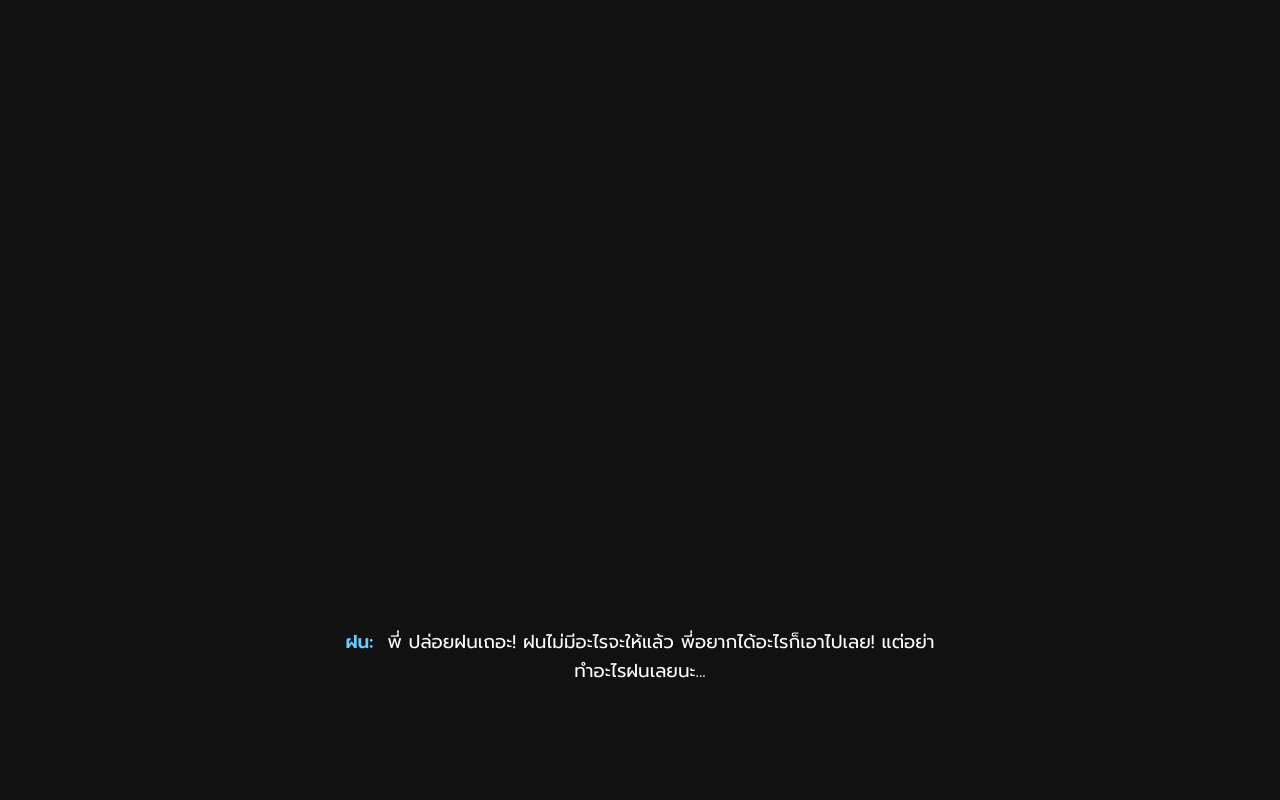
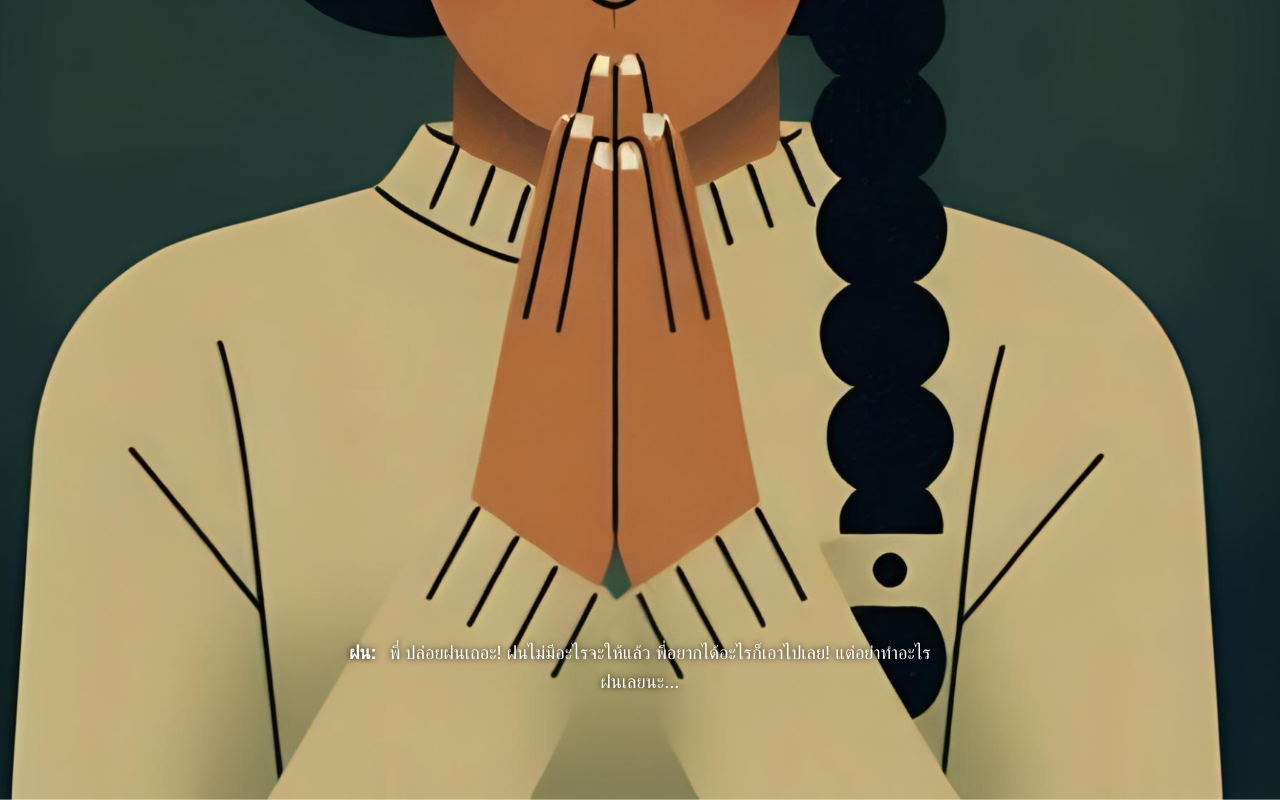
Before and after one commit to atiporn555/Project-Interactive, a plain HTML site: page Night4-choice-key-after-start1.html in a window 1280 px wide. Drawn offline with Linux system fonts and the light colour scheme.

Commit message:
เหลือแก้ข้อความให้อยู่ตรงกลางของการใช้น้ำหอม

```diff
--- /dev/null
+++ b/Night4-choice-key-after-start1.css
@@ -0,0 +1,76 @@
+* {
+  margin: 0;
+  padding: 0;
+  box-sizing: border-box;
+  font-family: 'Prompt', sans-serif;
+}
+
+body {
+  margin: 0;
+  padding: 40px 20px;
+  display: flex;
+  justify-content: center;
+  align-items: flex-end;
+  height: 100vh;
+  color: white;
+  user-select: none;
+  cursor: pointer;
+  text-shadow: 0 0 6px black;
+  overflow: hidden;
+}
+
+#bg-container {
+  position: fixed;
+  top: 0; left: 0;
+  width: 100%;
+  height: 100%;
+  z-index: -1;
+  overflow: hidden;
+}
+
+.bg-image {
+  position: absolute;
+  top: 0; left: 0;
+  width: 100%;
+  height: 100%;
+  background-size: cover;
+  background-position: center;
+  background-repeat: no-repeat;
+  transition: opacity 0.8s ease-in-out;
+  opacity: 0;
+}
+
+.bg-image.show { opacity: 1; }
+
+.scene-container {
+  width: 100%;
+  max-width: 600px;
+  text-align: center;
+  font-size: 1.15rem;
+  line-height: 1.6;
+  white-space: pre-line;
+  min-height: 180px;
+}
+
+#caption-text {
+  opacity: 0;
+  transition: opacity 0.5s ease-in-out, transform 0.5s ease-in-out;
+  transform: translateY(10px); /* เลื่อนขึ้นพร้อม fade */
+  min-height: 100px;
+}
+
+#caption-text.show {
+  opacity: 1;
+  transform: translateY(0);
+}
+
+.caption-line { margin: 1em 0; }
+.narration { font-style: italic; color: #ccc; }
+.speaker { font-weight: 600; margin-right: 0.4em; }
+.fon { color: white; }
+.time { color: white; }
+.teen { color: white; }
+
+@media screen and (max-width: 640px) {
+  .scene-container { max-width: 95%; }
+}
--- a/Night4-choice-key-after-start1.html
+++ b/Night4-choice-key-after-start1.html
@@ -1,72 +1,52 @@
 <!DOCTYPE html>
 <html lang="th">
 <head>
-  <meta charset="UTF-8" />
+  <meta charset="UTF-8">
   <title>เรื่องเล่าฝน</title>
-  <link href="https://fonts.googleapis.com/css2?family=Prompt:wght@400;600&display=swap" rel="stylesheet" />
-  <style>
-    body {
-      background: #111;
-      color: white;
-      font-family: 'Prompt', sans-serif;
-      margin: 0;
-      padding: 40px 20px;
-      display: flex;
-      justify-content: center;
-      align-items: flex-end;
-      height: 100vh;
-      box-sizing: border-box;
-      user-select: none;
-      cursor: pointer;
-    }
+  <link href="https://fonts.googleapis.com/css2?family=Kanit&display=swap" rel="stylesheet">
+  <link rel="stylesheet" href="Night4-choice-key-after-start1.css">
+</head>
+<body>
 
-    .scene-container {
-      width: 100%;
-      max-width: 600px;
-      text-align: center;
-      font-size: 1.15rem;
-      line-height: 1.6;
-      white-space: pre-line;
-      min-height: 180px;
-    }
+  <!-- Background overlay -->
+  <div id="bg-container">
+    <div class="bg-image show" style="background-image:url('images/hand.png');"></div>
+  </div>
 
-    .caption-line {
-      margin: 1em 0;
-    }
-
-    .narration {
-      font-style: italic;
-      color: #ccc;
-    }
-
-    .speaker {
-      font-weight: 600;
-      margin-right: 0.4em;
-    }
-
-    .fon { color: #66ccff; }   /* สีฟ้าสำหรับฝน */
-    .time { color: #ff6666; }  /* สีแดงสำหรับไทม์ */
-    .teen { color: #90ee90; }  /* สีเขียวอ่อนสำหรับบิ๊ก */
-
-    @keyframes fadeIn {
-      from { opacity: 0; transform: translateY(10px); }
-      to { opacity: 1; transform: translateY(0); }
-    }
-
-    .fade-in {
-      animation: fadeIn 0.6s ease-out both;
-    }
-  </style>
-</head>
-<body onclick="nextLine()">
   <div class="scene-container">
     <div id="caption-text"></div>
   </div>
 
   <script>
+    const captionEl = document.getElementById('caption-text');
+    const bgContainer = document.getElementById('bg-container');
+
+    // Timeline ของ background
+    const bgTimeline = [
+      {time: 5000, img:'images/car-forest.png'},
+      {time: 10000, img:'images/big-help.png'},
+      {time: 15000, img:'images/Time-catch-Fon.png'},
+      {time: 23000, img:'images/time-run.png'},
+      {time: 30000, img:'images/big-hug-fon.png'},
+      {time: 35000, img:'images/police-station.png'}
+    ];
+
+    function changeBackgroundSmooth(imagePath) {
+      const newDiv = document.createElement('div');
+      newDiv.className = 'bg-image';
+      newDiv.style.backgroundImage = `url('${imagePath}')`;
+      bgContainer.appendChild(newDiv);
+      setTimeout(() => newDiv.classList.add('show'), 50);
+      const oldDivs = bgContainer.querySelectorAll('.bg-image');
+      if (oldDivs.length > 1) setTimeout(() => oldDivs[0].remove(), 800);
+    }
+
+    bgTimeline.forEach(item => setTimeout(() => changeBackgroundSmooth(item.img), item.time));
+
+    // ----------- เนื้อหาคำพูด -----------
     const lines = [
       'ฝน: พี่ ปล่อยฝนเถอะ! ฝนไม่มีอะไรจะให้แล้ว พี่อยากได้อะไรก็เอาไปเลย! แต่อย่าทำอะไรฝนเลยนะ...',
-      'ฉันยกมือขึ้นพนมไหว้ ร้องขอชีสิตทั้งน้ำตา แต่ดูเหมือนเขาไม่รับฟังอะไรเลย ดวงตาของเขาเต็มไปด้วยความคลุ้มคลั่งราวกับขาดสติ ฉันพยายามดิ้นสุดแรง ทุบตีเพื่อผลักเขาออก แต่แรงของฉันไม่อาจต้านเชาได้',
+      'ฉันยกมือขึ้นพนมไหว้ ร้องขอชีวิตทั้งน้ำตา แต่ดูเหมือนเขาไม่รับฟังอะไรเลย ดวงตาของเขาเต็มไปด้วยความคลุ้มคลั่งราวกับขาดสติ ฉันพยายามดิ้นสุดแรง ทุบตีเพื่อผลักเขาออก แต่แรงของฉันไม่อาจต้านเชาได้',
       'แต่แล้วเหมือนโชคชะตาจะเข้าข้างฉัน แสงจากรถยนต์คันหนึ่งสาดเข้ามาในความมืด ฉันเห็นโอกาสจึงรีบเปล่งเสียงร้องขอความช่วยเหลือ',
       'ฝน: "ช่วยด้วยค่ะ! ช่วยด้วย! มันจะข่มขืนหนู!"',
       'ไทม์: "เงียบ!"',
@@ -93,12 +73,11 @@
       'มันสอนให้ฉันรู้ว่า...\nเหตุการณ์เลวร้ายแบบนี้ ไม่ใช่เรื่องไกลตัวเลย\nมันสามารถเกิดขึ้นกับใครก็ได้ — แม้แต่คุณที่กำลังฟังเรื่องของฉันในตอนนี้...'
     ];
 
-    const captionEl = document.getElementById('caption-text');
     let index = 0;
 
     function nextLine() {
       if (index >= lines.length) {
-        window.location.href = "Night5-last-night.html"; // ไปหน้าต่อ
+        window.location.href = "Night5-last-night.html";
         return;
       }
 
@@ -109,29 +88,29 @@
         const speaker = text.split(':')[0].trim();
         const content = text.split(':').slice(1).join(':').trim();
         let className = '';
-
         if (speaker === 'ฝน') className = 'fon';
         else if (speaker === 'ไทม์') className = 'time';
         else if (speaker === 'บิ๊ก') className = 'teen';
         else className = 'speaker';
-
         html = `<div class="caption-line"><span class="speaker ${className}">${speaker}:</span> ${content}</div>`;
       } else {
         html = `<div class="caption-line narration">${text.replace(/\n/g, "<br>")}</div>`;
       }
 
-      captionEl.innerHTML = '';
-      const wrapper = document.createElement('div');
-      wrapper.className = 'fade-in';
-      wrapper.innerHTML = html;
-      captionEl.appendChild(wrapper);
+      captionEl.style.opacity = 0;
+      setTimeout(() => {
+        captionEl.innerHTML = html;
+        captionEl.style.opacity = 1;
+      }, 150);
 
       index++;
     }
 
-    window.onload = () => {
-      nextLine();
-    };
+    // เริ่มแรกเมื่อโหลดหน้า
+    window.onload = nextLine;
+
+    // กด anywhere บน body เพื่อเปลี่ยนข้อความ
+    document.body.addEventListener('click', nextLine);
   </script>
 </body>
 </html>
--- /dev/null
+++ b/Night4-use-key-start1.css
@@ -0,0 +1,45 @@
+* {
+  margin: 0;
+  padding: 0;
+  box-sizing: border-box;
+  font-family: 'Kanit', sans-serif;
+}
+
+body {
+  background: url("images/key.png") no-repeat center center fixed;
+  background-size: cover;
+  color: white;
+  height: 100vh;
+  display: flex;
+  flex-direction: column;
+  justify-content: flex-end;
+  align-items: center;
+  padding: 20px;
+  overflow: hidden;
+  text-align: center;
+  transition: background-image 1s ease-in-out; /* ทำให้เปลี่ยนภาพนุ่มขึ้น */
+}
+
+.scene-container {
+  width: 100%;
+  max-width: 700px;
+}
+
+.text-box {
+  font-size: 1.05rem;
+  min-height: 60px;
+  opacity: 0;
+  transition: opacity 0.6s ease-in-out;
+  margin-bottom: 20px;
+  text-shadow: 0 0 6px black;
+}
+
+.name {
+  color: white;
+  font-weight: bold;
+}
+
+.inner-thought {
+  font-style: italic;
+  color: #ccc;
+}
--- /dev/null
+++ b/Night4-use-perfume-start1.css
@@ -0,0 +1,58 @@
+/* Reset พื้นฐาน */
+* {
+  margin: 0;
+  padding: 0;
+  box-sizing: border-box;
+}
+
+body {
+  font-family: 'Kanit', sans-serif;
+  height: 100vh;
+  width: 100%;
+  background-image: url('images/perfume.png'); /* ภาพแรก */
+  background-size: cover;
+  background-position: center;
+  background-repeat: no-repeat;
+  display: flex;
+  justify-content: flex-end;
+  align-items: center;
+  padding: 20px;
+  overflow: hidden;
+  transition: background-image 1s ease-in-out; /* เปลี่ยนภาพลื่น */
+  color: white;
+  cursor: pointer;
+  text-align: center;
+}
+
+.scene-container {
+  width: 100%;
+  max-width: 700px;
+}
+
+.text-box {
+  font-size: 1.05rem;
+  min-height: 60px;
+  opacity: 0;
+  transition: opacity 0.6s ease-in-out;
+  line-height: 1.6;
+  white-space: pre-line;
+  /* เอากล่องออก ไม่มี background, padding หรือ border-radius */
+}
+
+.name {
+  font-weight: 600;
+  margin-right: 0.4em;
+}
+
+.fon { color: white; } /* สีฟ้าฝน */
+.time { color: white; } /* สีแดงไทม์ */
+.narration { font-style: italic; color: #ccc; }
+
+@keyframes fadeIn {
+  from { opacity: 0; transform: translateY(10px); }
+  to { opacity: 1; transform: translateY(0); }
+}
+
+.fade-in {
+  animation: fadeIn 0.6s ease-out both;
+}
```
Also changed, not shown: Night4-3am-choice-protect-yourself.html (+45 -1 lines), Night4-use-key-start1.html (+13 -46 lines), Night4-use-perfume-start1.html (+10 -73 lines), images/Run-away.png (added), images/Run-away2.png (added), images/Run.png (added), images/Time-catch-Fon.png (added), images/big-help.png (added), images/big-hug-fon.png (added), images/car-forest.png (added), images/hand.png (added), images/key.png (added), images/perfume.png (added), images/police-station.png (added), 1 more files.
